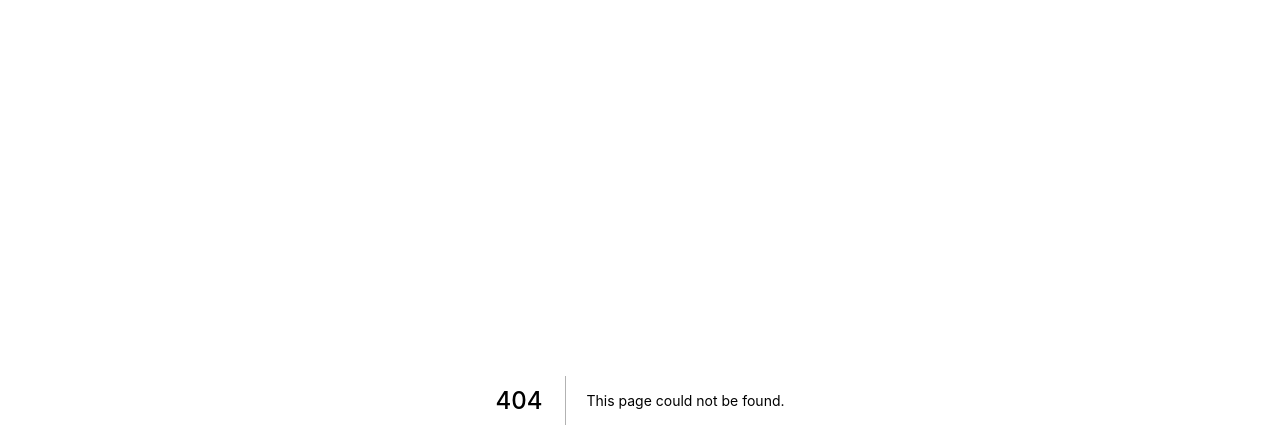
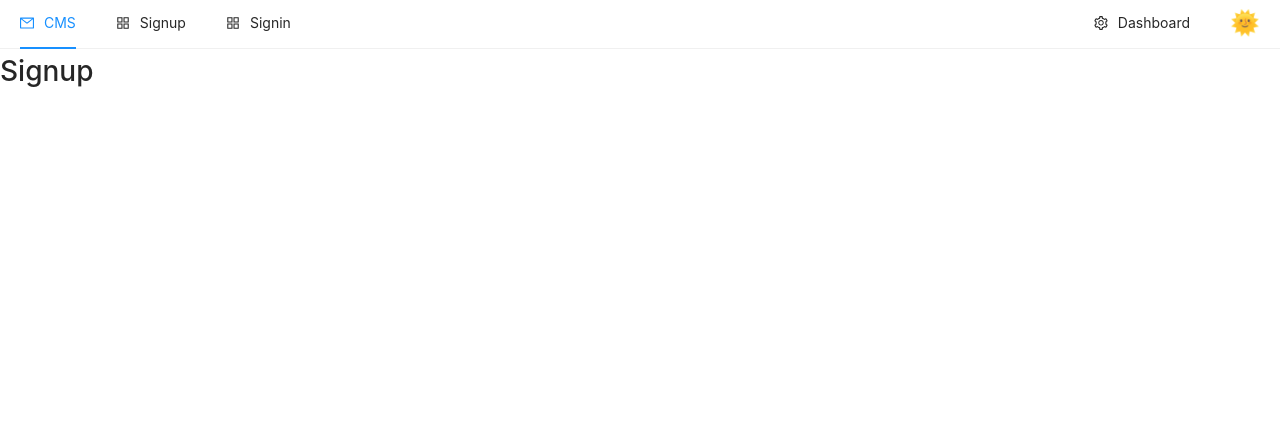
Before and after one commit to linub7/React_CMS_front, a Next.js app: page /signup in a window 1280 px wide. Before the commit this address had no page. Shown: the top 448 px of the page. Built offline with nearby package versions, Linux system fonts and the light colour scheme.

Commit message:
add topNav and signin & signup pages

```diff
--- /dev/null
+++ b/components/TopNav/index.js
@@ -0,0 +1,96 @@
+import React, { useState } from 'react';
+import { Menu } from 'antd';
+import {
+  MailOutlined,
+  AppstoreOutlined,
+  SettingOutlined,
+} from '@ant-design/icons';
+import ToggleTheme from 'components/ToggleTheme';
+import { ThemeContext } from 'context/theme';
+import { useContext } from 'react';
+import { useRouter } from 'next/router';
+
+const TopNav = () => {
+  const { toggleTheme } = useContext(ThemeContext);
+  const router = useRouter();
+
+  const items = [
+    {
+      label: 'CMS',
+      key: 'cms',
+      icon: <MailOutlined />,
+      onClick: () => {
+        router.push('/');
+        setCurrent('cms');
+      },
+    },
+    {
+      label: 'Signup',
+      key: 'signup',
+      icon: <AppstoreOutlined />,
+      onClick: () => {
+        router.push('/signup');
+        setCurrent();
+      },
+    },
+    {
+      label: 'Signin',
+      key: 'signin',
+      icon: <AppstoreOutlined />,
+      onClick: () => {
+        router.push('/signin');
+        setCurrent('');
+      },
+    },
+    {
+      label: 'Dashboard',
+      key: 'dashboard',
+      icon: <SettingOutlined />,
+      style: {
+        marginLeft: 'auto',
+      },
+      children: [
+        {
+          type: 'group',
+          label: 'Management',
+          children: [
+            {
+              label: 'Admin',
+              key: 'admin',
+              icon: <AppstoreOutlined />,
+              onClick: () => {
+                router.push('/admin');
+                setCurrent('admin');
+              },
+            },
+          ],
+        },
+        // {
+        //   type: 'group',
+        //   label: 'Item 2',
+        //   children: [
+        //     {
+        //       label: 'Option 3',
+        //       key: 'setting:3',
+        //     },
+        //     {
+        //       label: 'Option 4',
+        //       key: 'setting:4',
+        //     },
+        //   ],
+        // },
+      ],
+    },
+    {
+      // label: '',
+      // key: 'theme',
+      icon: <ToggleTheme />,
+      onClick: toggleTheme,
+    },
+  ];
+  const [current, setCurrent] = useState('cms');
+
+  return <Menu selectedKeys={[current]} mode="horizontal" items={items} />;
+};
+
+export default TopNav;
--- a/package.json
+++ b/package.json
@@ -18,5 +18,9 @@
     "next": "^12.1.6",
     "react": "^18.1.0",
     "react-dom": "^18.1.0"
+  },
+  "devDependencies": {
+    "eslint": "8.14.0",
+    "eslint-config-next": "12.1.5"
   }
 }
--- a/pages/_app.js
+++ b/pages/_app.js
@@ -1,10 +1,10 @@
-// import 'antd/dist/antd.css';
-// import 'antd/dist/antd.dark.css';
+import TopNav from 'components/TopNav';
 import { ThemeProvider } from 'context/theme';
 
 function MyApp({ Component, pageProps }) {
   return (
     <ThemeProvider>
+      <TopNav />
       <Component {...pageProps} />
     </ThemeProvider>
   );
--- a/pages/index.js
+++ b/pages/index.js
@@ -4,7 +4,6 @@ const Home = () => {
   return (
     <div>
       <h1>Home</h1>
-      <ToggleTheme />
     </div>
   );
 };
--- /dev/null
+++ b/pages/signup/index.js
@@ -0,0 +1,9 @@
+const Signup = () => {
+  return (
+    <div>
+      <h1>Signup</h1>
+    </div>
+  );
+};
+
+export default Signup;
```
Also changed, not shown: pages/signin/index.js (added, +9 -0 lines), .eslintrc.json (added), 1 other file (tests, documents, lock files or other folders).
